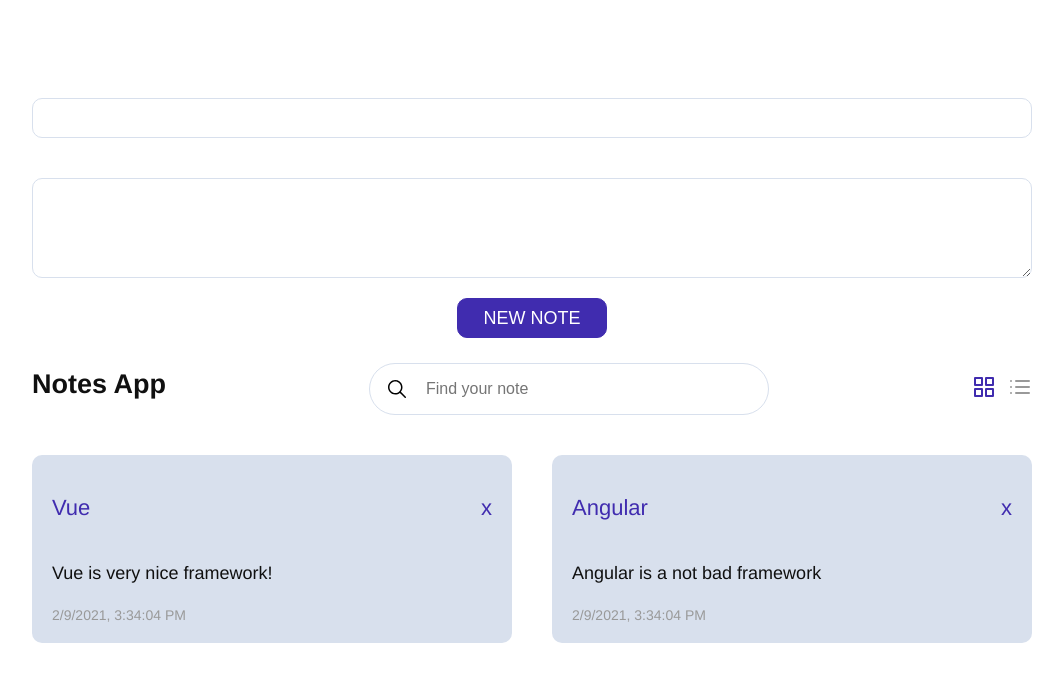
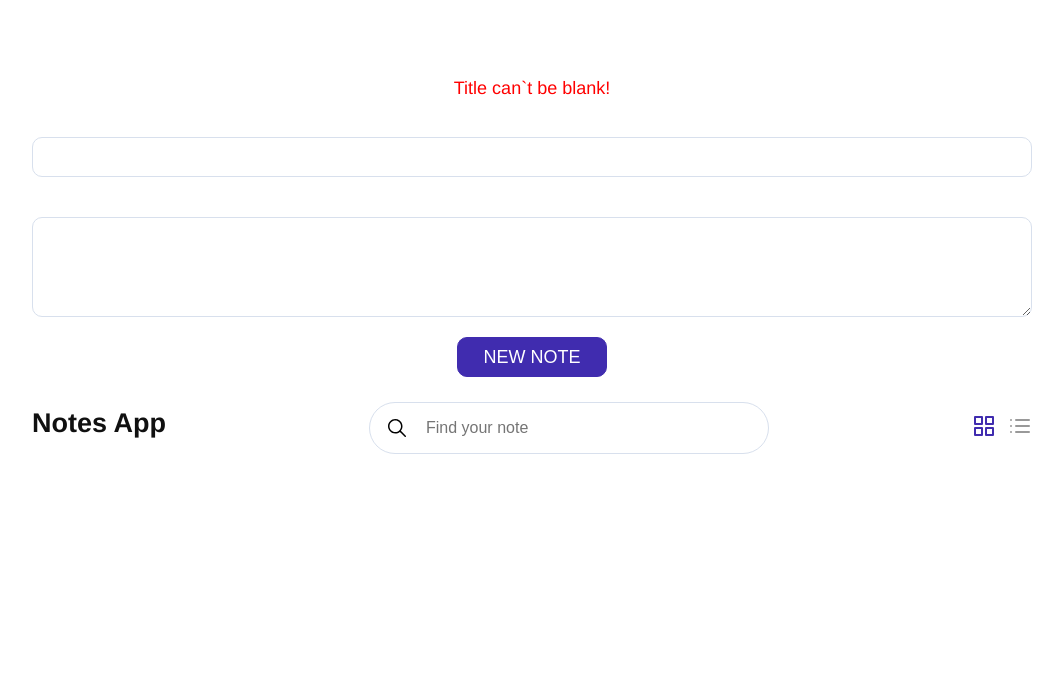
Before and after one commit to SPARSEKING/Notes-App-Typescript, a Vue app: page / in a window 1280 px wide. Both pictures are taken after a click on the button "NEW NOTE". Shown: the top 682 px of the page, without its empty margins (108-1171 px from the left). Built offline with nearby package versions, Linux system fonts and the light colour scheme.

Commit message:
feat: changed

```diff
--- a/src/App.vue
+++ b/src/App.vue
@@ -3,8 +3,8 @@
     <div class="wrapper-content">
       <section>
         <div class="container">
-        <message v-if="message" />
-        <new-note :note='note' @addNote='addNote'/>
+        <message v-if="message" :message="message"/>
+        <new-note @addNote='addNote'/>
         <div class="note-head">
           <h1 class="container-title">{{ title }}</h1>
           <search :value="search" placeholder="Find your note" @search="search = $event" />
@@ -61,7 +61,7 @@
       ],
     } as NotesApp
   },
-   computed: {
+  methods: {
     notesFilter () {
       let array: Note[] = this.notes,
           search = this.search
@@ -76,11 +76,8 @@
       })
       // Error
       return array
-    }
-  },
-  methods: {
-    addNote() {
-      const { title, description } = this.note;
+    },
+    addNote(title: string, description: string) {
       if (title === '') {
         this.message = 'Title can`t be blank!';
         return false;
@@ -91,15 +88,10 @@
         date: new Date(Date.now()).toLocaleString(),
       });
       this.message = null;
-      this.note.title = '';
-      this.note.description = '';
     },
     removeNote(index: number): void {
       this.notes.splice(index, 1);
     }
   },
-  mounted() {
-    console.log(this.message);
-  }
 });
 </script>
--- a/src/components/NewNote.vue
+++ b/src/components/NewNote.vue
@@ -1,9 +1,9 @@
 <template>
     <div class="new-note">
-        <input type="text" v-model="note.title">
-        <textarea v-model='note.description'></textarea>
+        <input type="text" v-model="title">
+        <textarea v-model='description'></textarea>
         <button @click='addNote' class="button-new-note">NEW NOTE</button>
-        </div>
+    </div>
 </template>
 
 <script lang="ts">
@@ -11,15 +11,17 @@
 
 export default defineComponent({
   name: 'NewNote',
-  props: {
-    note: {
-        type: Object as PropType<{ title: string; description: string }>,
-        required: true,
+  data() {
+    return {
+      title: '',
+      description: '',
     }
   },
   methods: {
       addNote(): void {
-          this.$emit('addNote', this.note);
+          this.$emit('addNote', this.title, this.description);
+          this.title = '';
+          this.description = '';
       }
   }
 });
```
